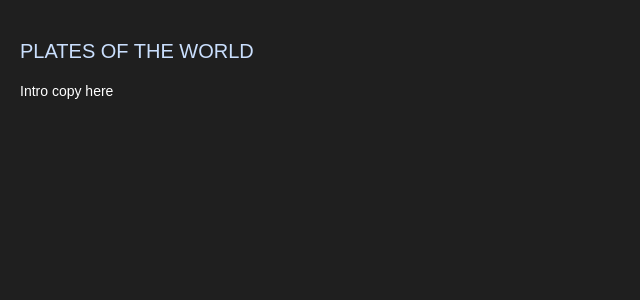
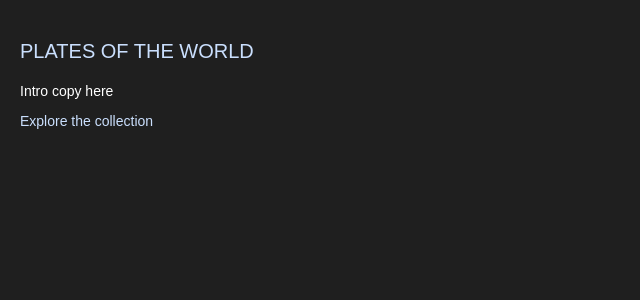
Before and after one commit to Raycasters/worlds-fair-plates, a Django app: page / in a window 1280 px wide. Shown: the top 300 px of the page, without its empty margins (0-640 px from the left). Run offline with Django 3.2, Linux system fonts and the light colour scheme.

Commit message:
update copy

```diff
--- a/plates/templates/plates/index.html
+++ b/plates/templates/plates/index.html
@@ -20,6 +20,7 @@
   <script type="text/template" id="welcome">
     <div>
       <p>Intro copy here</p>
+      <p><router-link to="/plates" >Explore the collection</router-link></p>
     </div>
   </script>
 
```
